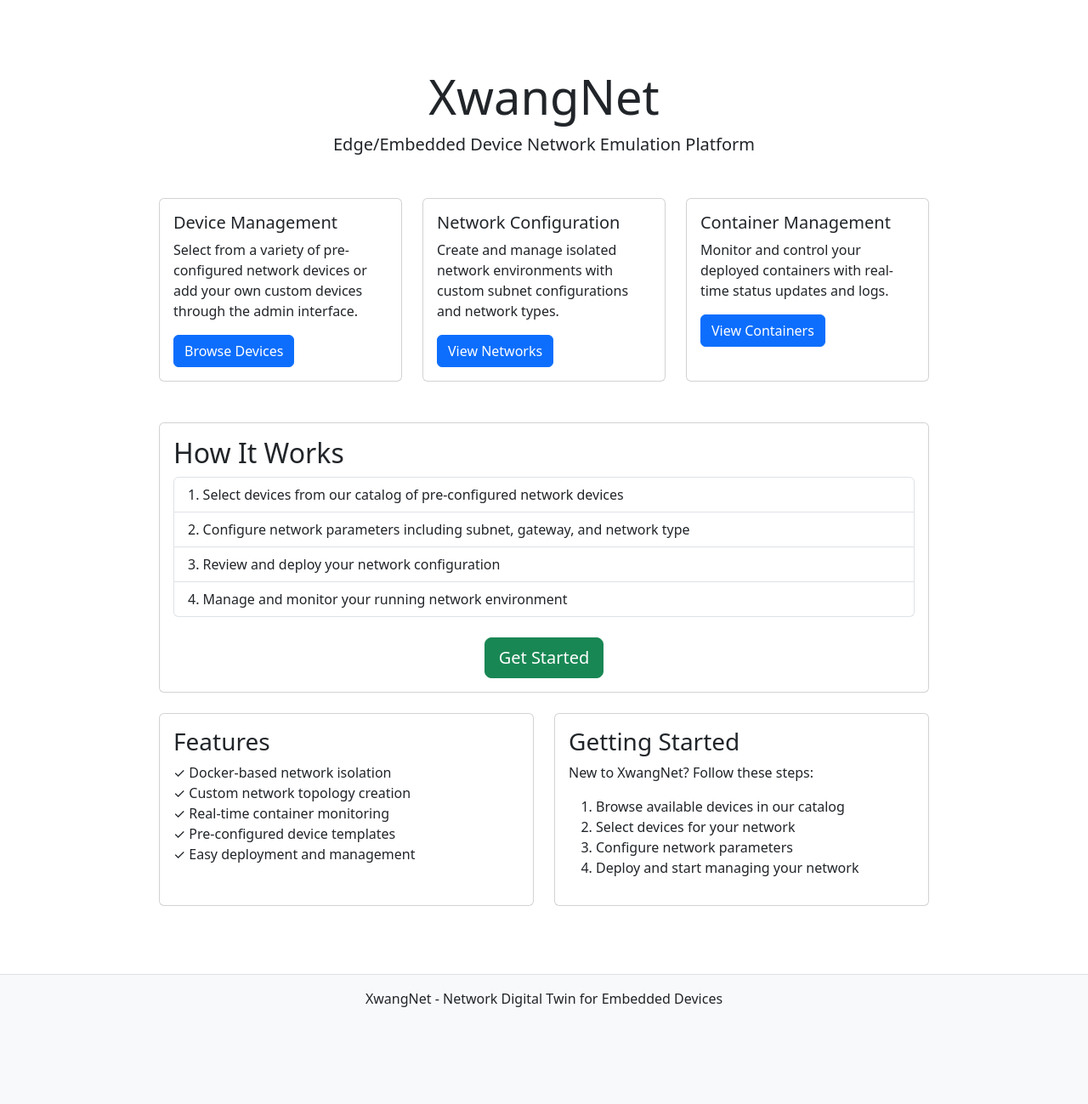
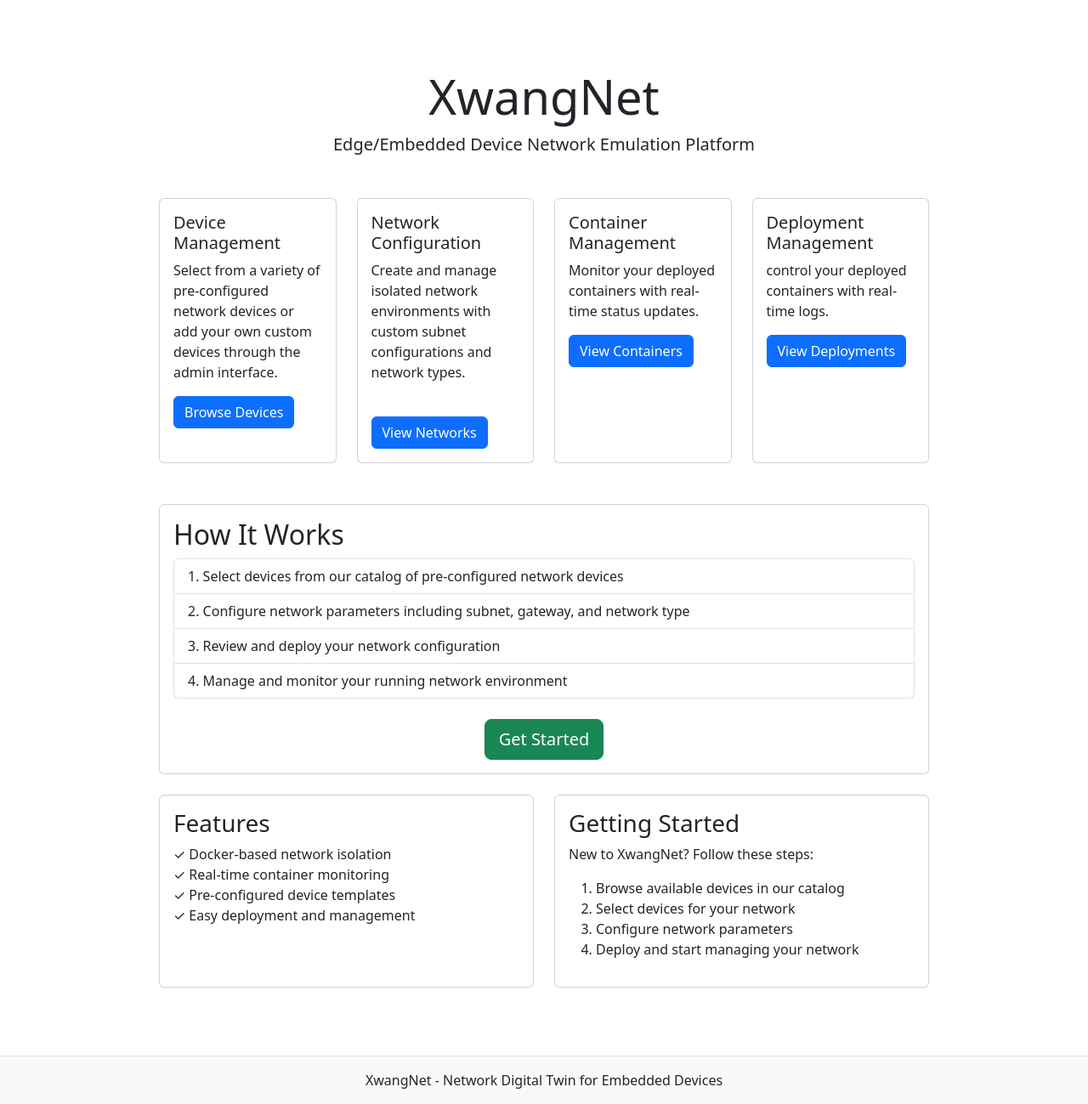
Before and after one commit to LightningGod7/XwangNet, a Django app: page / in a window 1280 px wide. Shown: the part 62-1361 px from the top of the page at 85% size. Before the commit the page ends 1247 px from the top, so only its background shows below. Run offline with Django 5.2, Linux system fonts and the light colour scheme.

Commit message:
feat: xwangnet description update

```diff
--- a/xwangnet/templates/home.html
+++ b/xwangnet/templates/home.html
@@ -12,7 +12,7 @@
             </div>
 
             <div class="row mb-5">
-                <div class="col-md-4">
+                <div class="col-md-3">
                     <div class="card h-100">
                         <div class="card-body">
                             <h5 class="card-title">Device Management</h5>
@@ -21,21 +21,30 @@
                         </div>
                     </div>
                 </div>
-                <div class="col-md-4">
+                <div class="col-md-3">
                     <div class="card h-100">
                         <div class="card-body">
                             <h5 class="card-title">Network Configuration</h5>
-                            <p class="card-text">Create and manage isolated network environments with custom subnet configurations and network types.</p>
+                            <p class="card-text">Create and manage isolated network environments with custom subnet configurations and network types.</p><br>
                             <a href="{% url 'networks' %}" class="btn btn-primary">View Networks</a>
                         </div>
                     </div>
                 </div>
-                <div class="col-md-4">
+                <div class="col-md-3">
                     <div class="card h-100">
                         <div class="card-body">
                             <h5 class="card-title">Container Management</h5>
-                            <p class="card-text">Monitor and control your deployed containers with real-time status updates and logs.</p>
+                            <p class="card-text">Monitor your deployed containers with real-time status updates.</p>
                             <a href="{% url 'container_list' %}" class="btn btn-primary">View Containers</a>
+                        </div>
+                    </div>
+                </div>
+                <div class="col-md-3">
+                    <div class="card h-100">
+                        <div class="card-body">
+                            <h5 class="card-title">Deployment Management</h5>
+                            <p class="card-text">control your deployed containers with real-time logs.</p>
+                            <a href="{% url 'deployment_list' %}" class="btn btn-primary">View Deployments</a>
                         </div>
                     </div>
                 </div>
@@ -63,7 +72,6 @@
                             <h3>Features</h3>
                             <ul class="list-unstyled">
                                 <li>✓ Docker-based network isolation</li>
-                                <li>✓ Custom network topology creation</li>
                                 <li>✓ Real-time container monitoring</li>
                                 <li>✓ Pre-configured device templates</li>
                                 <li>✓ Easy deployment and management</li>
```
